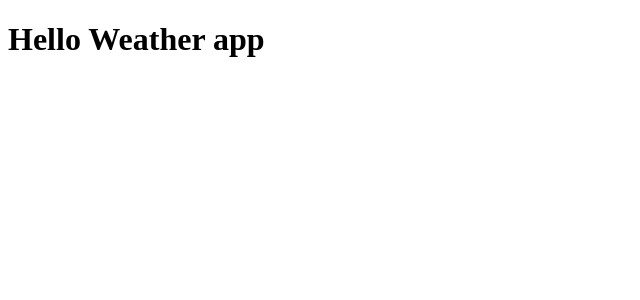
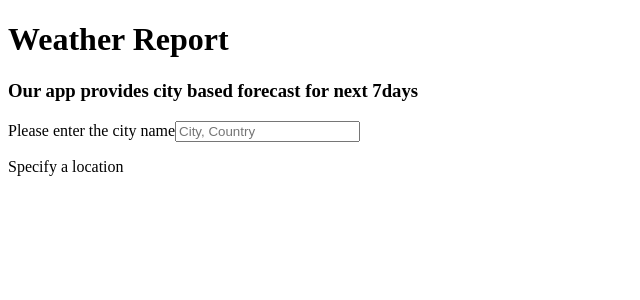
Before and after one commit to abhinayarajpasula/react-weather-app, a React (Create React App) app: page / in a window 1280 px wide. Shown: the top 300 px of the page, without its empty margins (0-640 px from the left). Built offline with nearby package versions, Linux system fonts and the light colour scheme.

Commit message:
Got the data from openweathermap.org and displayed the most recent temp to user

```diff
--- a/src/App.js
+++ b/src/App.js
@@ -1,10 +1,65 @@
 import React, { Component } from "react";
 
 class App extends Component {
+  constructor(props) {
+    super(props);
+
+    this.state = {
+      location: "",
+      data: {}
+    };
+    this.changeLocation = this.changeLocation.bind(this);
+    this.fetchData = this.fetchData.bind(this);
+  }
+
+  fetchData(e) {
+    e.preventDefault();
+
+    console.log(process.env.REACT_APP_API_ID);
+
+    if (!process.env.REACT_APP_API_ID) {
+      console.log("Please enter api key provided from openweathermap.org");
+      return;
+    }
+
+    let location = encodeURIComponent(this.state.location);
+    let url = `http://api.openweathermap.org/data/2.5/forecast?q=${location}&APPID=${
+      process.env.REACT_APP_API_ID
+    }&units=metric`;
+
+    fetch(url)
+      .then(response => response.json())
+      .then(data => this.setState({ data: data }))
+      .catch(error => console.log("Request failed for some reason"));
+  }
+
+  changeLocation(e) {
+    // console.log("data", this);
+    this.setState({ location: e.target.value });
+  }
+
   render() {
+    console.log("render", this);
+    let currentTemp = "Specify a location";
+    if (this.state.data.list) {
+      currentTemp = this.state.data.list[0].main.temp;
+    }
     return (
       <div>
-        <h1>Hello Weather app</h1>
+        <h1>Weather Report</h1>
+        <h3>Our app provides city based forecast for next 7days</h3>
+        <form onSubmit={this.fetchData}>
+          <label>
+            Please enter the city name
+            <input
+              type="text"
+              placeholder="City, Country"
+              value={this.state.location}
+              onChange={this.changeLocation}
+            />
+          </label>
+        </form>
+        <p>{currentTemp}</p>
       </div>
     );
   }
```
Also changed, not shown: 1 other file (tests, documents, lock files or other folders).
